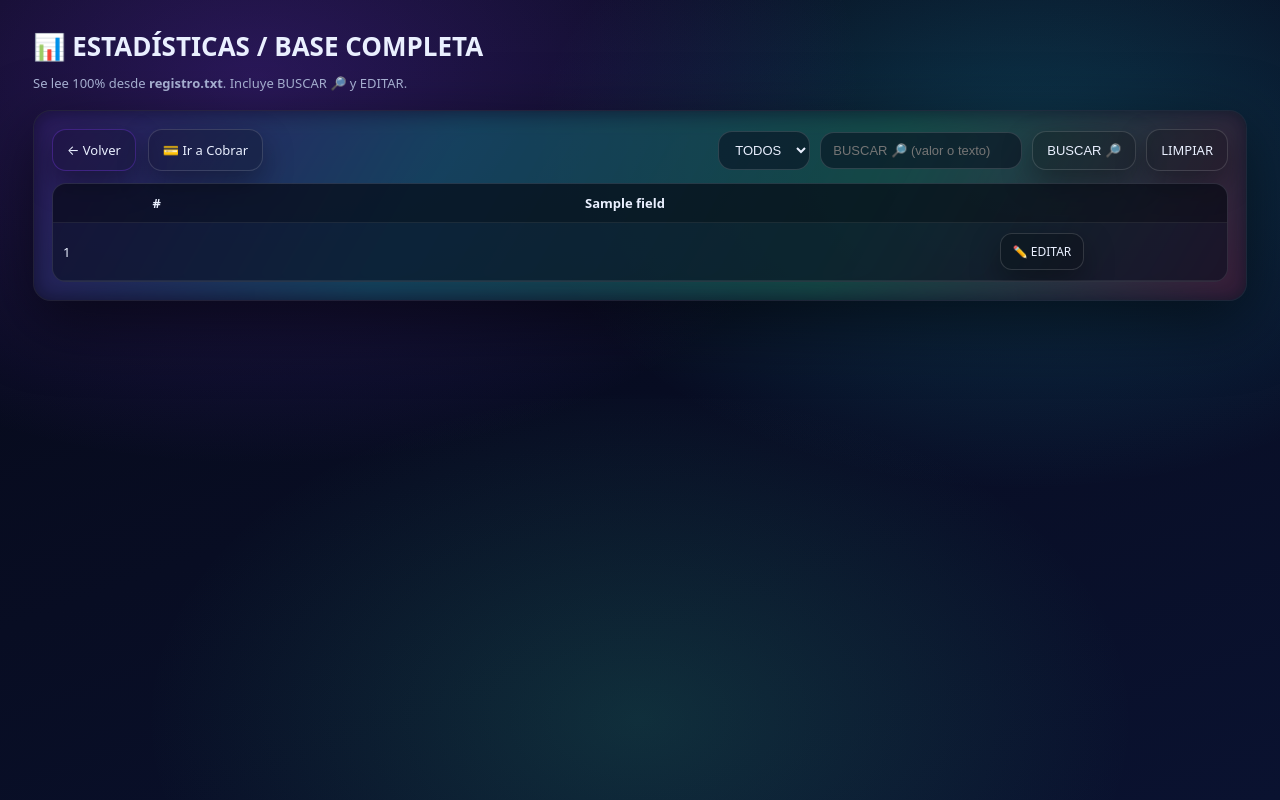
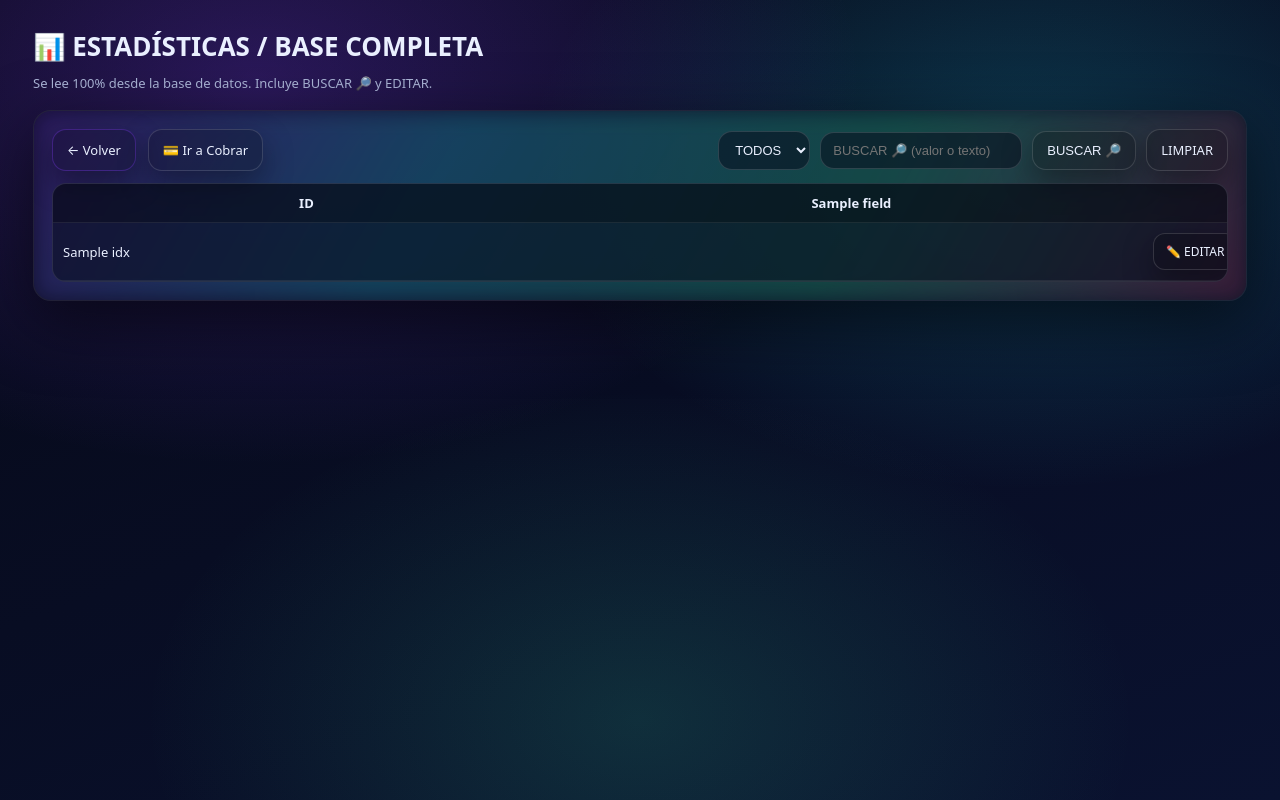
Before and after one commit to Saul1311/cobranzasTelegram, a FastAPI app: template templates/stats.html in a window 1280 px wide. Run offline with FastAPI, Linux system fonts and the light colour scheme; the template is opened without the code that fills it: most values are stand-ins (such as "Sample title", 1, 10 or a date in 2020).

Commit message:
Corregir stats y dashboard para sqlite

```diff
--- a/app.py
+++ b/app.py
@@ -582,7 +582,7 @@ async def eliminar_registro(registro_id: int):
 @app.get("/stats", response_class=HTMLResponse)
 def stats(request: Request, field: str = "ALL", q: str = ""):
     registros = leer_registros()
-    regs_with_idx = list(enumerate(registros))
+    regs_with_idx = [(int(r.get("PK", "0")), r) for r in registros]
     filtrados = apply_search(regs_with_idx, field, q)
 
     return templates.TemplateResponse(
--- a/templates/dashboard.html
+++ b/templates/dashboard.html
@@ -18,7 +18,7 @@
   <div class="gridlines"></div>
   <div class="wrap">
     <h1>📦 Inventario / Gestión de Clientes</h1>
-    <p class="sub">Todo se guarda en <b>registro.txt</b>.</p>
+    <p class="sub">Todo se guarda en la base de datos.</p>
 
     <div class="cards">
       <div class="panel card">
@@ -32,7 +32,7 @@
 
       <div class="panel card">
         <h2>💳 COBRAR CLIENTES</h2>
-        <p>Vencidos y 0 días salen primero. Incluye BUSCAR y cobrar masivo ≤ 5 días.</p>
+        <p>Vencidos y 0 días salen primero. Incluye buscar y cobrar masivo ≤ 5 días.</p>
         <div class="actions">
           <a class="btn tg" href="/cobrar">COBRAR CLIENTES</a>
           <a class="btn" href="/stats">ESTADÍSTICAS / BASE COMPLETA</a>
--- a/templates/stats.html
+++ b/templates/stats.html
@@ -23,7 +23,7 @@
   <div class="gridlines"></div>
   <div class="wrap">
     <h1>📊 ESTADÍSTICAS / BASE COMPLETA</h1>
-    <p class="sub">Se lee 100% desde <b>registro.txt</b>. Incluye BUSCAR 🔎 y EDITAR.</p>
+    <p class="sub">Se lee 100% desde la base de datos. Incluye BUSCAR 🔎 y EDITAR.</p>
 
     <div class="panel">
       <div class="top">
@@ -34,9 +34,9 @@
 
         <form method="get" action="/stats" class="searchbar">
           <select name="field">
-            <option value="ALL" {% if field=="ALL" %}selected{% endif %}>TODOS</option>
+            <option value="ALL" {% if field == "ALL" %}selected{% endif %}>TODOS</option>
             {% for f in search_fields %}
-              <option value="{{ f }}" {% if field==f %}selected{% endif %}>{{ f }}</option>
+              <option value="{{ f }}" {% if field == f %}selected{% endif %}>{{ f }}</option>
             {% endfor %}
           </select>
           <input name="q" value="{{ q }}" placeholder="BUSCAR 🔎 (valor o texto)">
@@ -49,7 +49,7 @@
         <table>
           <thead>
             <tr>
-              <th>#</th>
+              <th>ID</th>
               {% for f in fields %}
                 <th>{{ f }}</th>
               {% endfor %}
@@ -57,9 +57,7 @@
             </tr>
           </thead>
           <tbody>
-            {% for pair in regs_with_idx %}
-              {% set idx = pair[0] %}
-              {% set r = pair[1] %}
+            {% for idx, r in regs_with_idx %}
               <tr>
                 <td>{{ idx }}</td>
                 {% for f in fields %}
```
